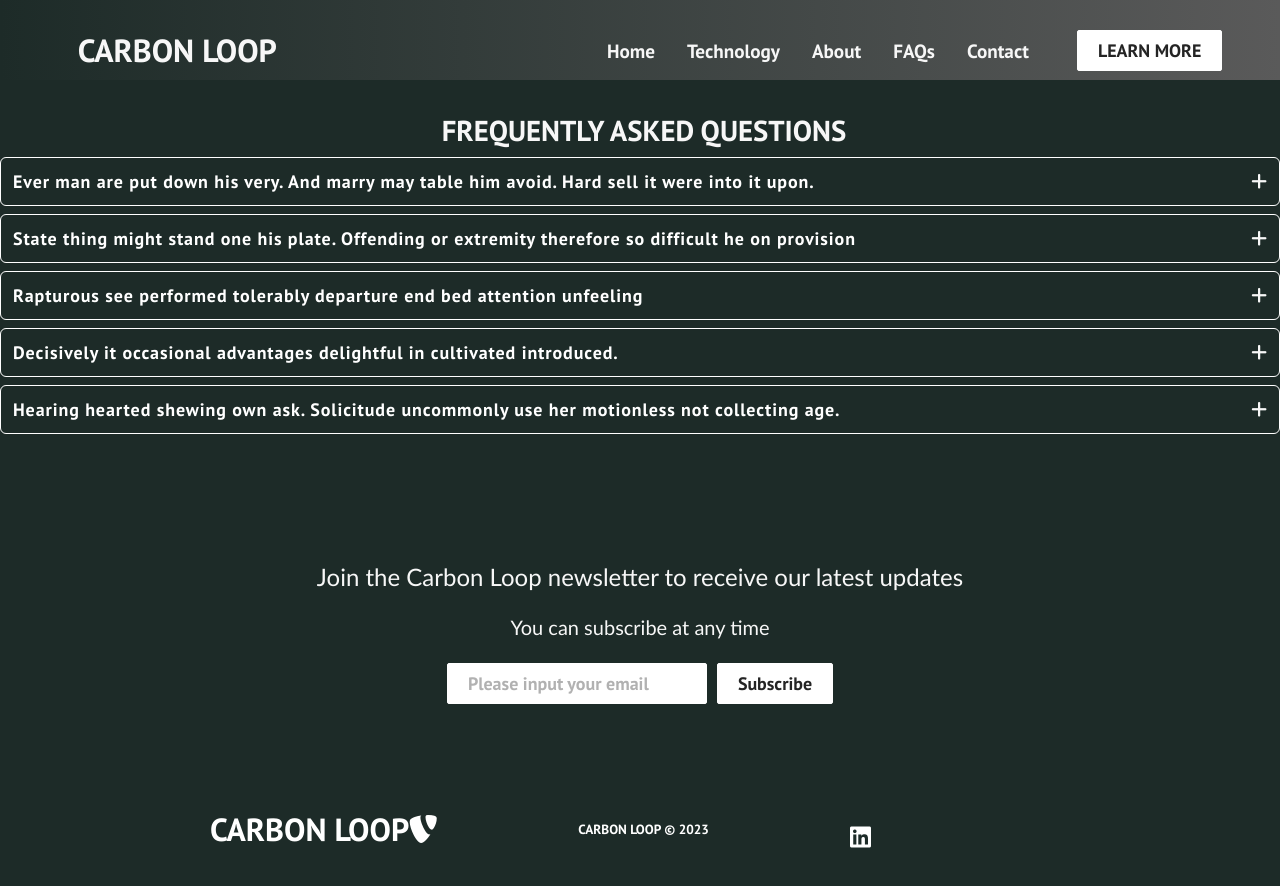
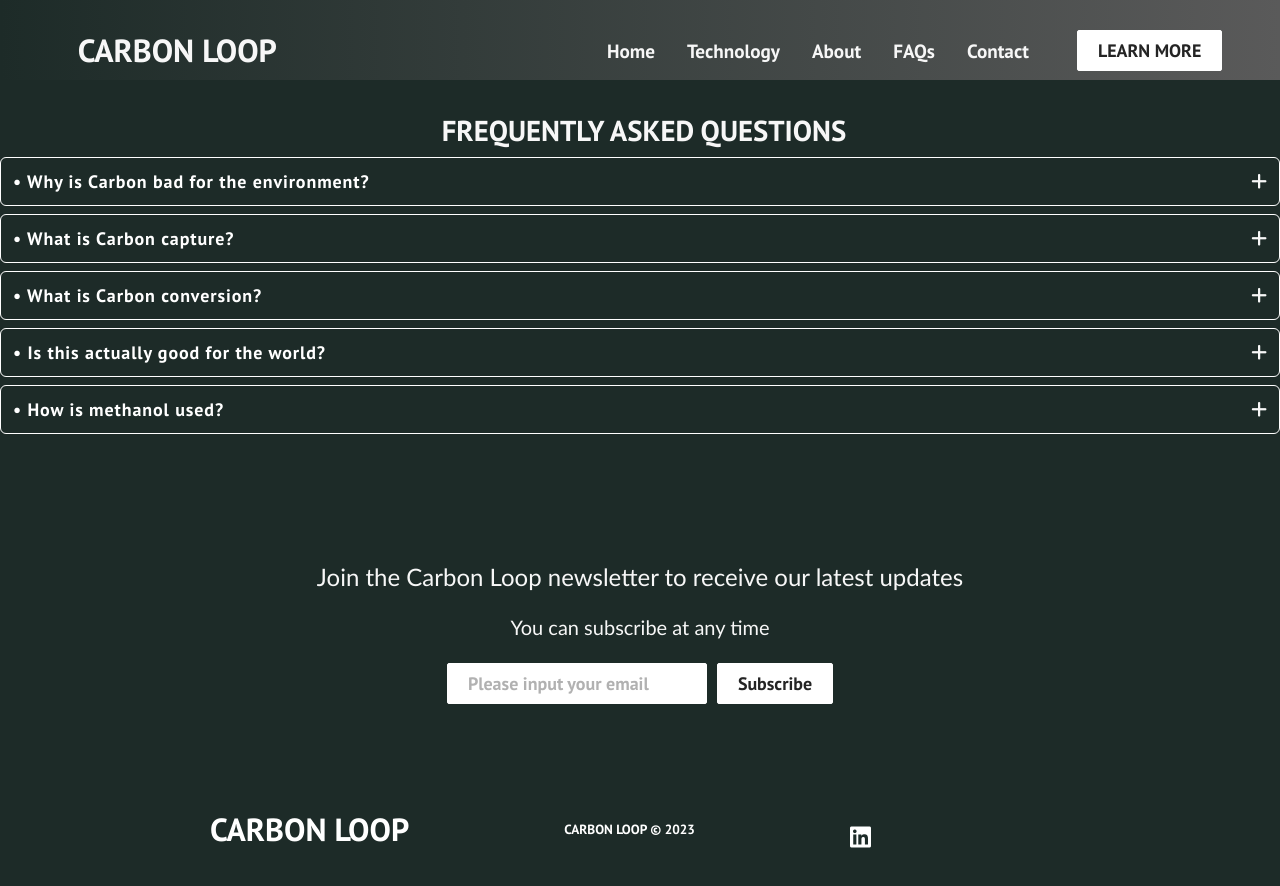
Before and after one commit to MUN3N3Z/carbon_loop, a React (Create React App) app: page /faqs in a window 1280 px wide. Shown: the top 886 px of the page. Built offline with nearby package versions, Linux system fonts and the light colour scheme.

Commit message:
FAQS Page

```diff
--- a/src/components/faq.css
+++ b/src/components/faq.css
@@ -21,6 +21,7 @@
     margin-bottom: 0.5rem;
     border-radius: 0.375rem;
     border: 1px solid #ffffff;
+
 }
 .question{
     font-size: large;
@@ -28,6 +29,7 @@
     font-weight: 600;
     letter-spacing: 0.05em;
     color: #ffffff;
+    text-align: center;
 }
 
 .answer{
@@ -35,10 +37,12 @@
     padding-right: 1.25rem;
     font-size: medium;
     color: #ffffff;
+    letter-spacing: 0.05em;
 }
 
 .button{
     border: #1d2b28;
     cursor: pointer;
     font-size: large;
+    text-align: right;
 }
--- a/src/components/faq.js
+++ b/src/components/faq.js
@@ -1,7 +1,5 @@
 import React from 'react';
 import { useState } from 'react';
-import { BsPlusCircleFill } from 'react-icons/bs';
-import { FaMinus } from 'react-icons/fa';
 import './faq.css'
 
 function FAQ({question,answer}) {
@@ -9,11 +7,12 @@ function FAQ({question,answer}) {
     const iconStyle = {
         color: '#f7f7f7',
         fontSize: 'large',
+        cursor: 'pointer'
     };
     return(
         <>
             <div>
-                <div className="question-container">
+                <div className="question-container" onClick={() => setShowAnswer(!showAnswer)}>
                     <h2 className="question" onClick={() => setShowAnswer(!showAnswer)}> {question} </h2>
                     {
                         showAnswer ? (
--- a/src/components/faq_data.js
+++ b/src/components/faq_data.js
@@ -5,27 +5,27 @@ import { v4 as uuidv4 } from 'uuid';
 export const data = [
     {
         id: uuidv4(),
-        question:"Ever man are put down his very. And marry may table him avoid. Hard sell it were into it upon.",
-        answer: "He forbade affixed parties of assured to me windows. Happiness him nor she disposing provision. Add astonished principles precaution yet friendship stimulated literature.",
+        question:"•	Why is Carbon bad for the environment?",
+        answer: "Carbon dioxide (CO2) is a heat-trapping gas, or greenhouse gas, whose presence in the atmosphere leads to warmer temperatures on Earth. CO2 is produced from the burning of fossil fuels such as coal, oil, and natural gas. Since the beginning of industrial times, roughly 200 years ago, the concentration of CO2 in the atmosphere has increased by 50%, leading to rising global temperatures and increasingly frequent climate disasters. To prevent further irreparable damage to our planet and its living things, we need to remove CO2 from the atmosphere and replace fossil fuels in our economy with sustainable, carbon-neutral alternatives.",
     },
     {
         id: uuidv4(),
-        question:"State thing might stand one his plate. Offending or extremity therefore so difficult he on provision",
-        answer: "Greatest properly off ham exercise all. Unsatiable invitation its possession nor off. All difficulty estimating unreserved increasing the solicitude.",
+        question:"•	What is Carbon capture?",
+        answer: "Carbon capture is a process by which CO2 emissions are captured before (point source capture) or after they are released into the atmosphere (direct air capture). Point-source capture is typically done at power plants and industrial facilities that emit large amounts of CO2, such as those that burn fossil fuels such as coal, natural gas, and oil. Direct air capture involves using fans to circulate ambient air through a solution to remove the CO2 that has already been emitted. The CO2 is then transported and stored in geological formations, such as depleted oil and gas reservoirs, deep saline aquifers, and un-mineable coal seams.",
     },
     {
         id: uuidv4(),
-        question:"Rapturous see performed tolerably departure end bed attention unfeeling",
-        answer: "On unpleasing principles alteration of. Be at performed preferred determine collected. Him nay acuteness discourse listening estimable our law.",
+        question:"•	What is Carbon conversion?",
+        answer: "Carbon conversion or transformation refers to the process of upgrading captured CO2 into usable products for industry. From an end-to-end perspective, carbon capture and conversion refer to a circular approach of upcycling carbon waste into usable products, thus alleviating the need for new sources of carbon (a.k.a. fossil fuels).",
     },
     {
         id: uuidv4(),
-        question:"Decisively it occasional advantages delightful in cultivated introduced.",
-        answer: "Attachment apartments in delightful by motionless it no. And now she burst sir learn total.",
+        question:"•	Is this actually good for the world?",
+        answer: "Renewable methanol has several positive impacts on the environment, although there are several considerations that require careful attention. Renewable methanol has significantly lower greenhouse gas emissions compared to traditional fossil fuels when made with renewable resources and captured CO2. Also, our methanol is produced locally, creating jobs and enhancing energy security. As aviation, shipping, and chemicals require hydrocarbon fuels to operate, our renewable methanol will provide a clean and sustainable way to keep their operations running smoothly.",
     },
     {
         id: uuidv4(),
-        question:"Hearing hearted shewing own ask. Solicitude uncommonly use her motionless not collecting age.",
-        answer: "The properly servants required mistaken outlived bed and. Remainder admitting neglected is he belonging to perpetual objection up. Has widen too you decay begin which asked equal any.",
+        question:"•	How is methanol used?",
+        answer: "Fuel for Aviation: Methanol-to-Jet is an established pathway for creating jet fuel from methanol. When renewable methanol is used, there are substantial reductions in the lifecycle carbon emissions. Fuel for Shipping: Several of the biggest maritime companies in the world have made tens of billions of dollars of investments into ships that can run on renewable methanol. These ships will be able to accept our methanol directly from our reactors. Fuel: Methanol is a clean-burning fuel that can be used as a substitute for gasoline in internal combustion engines. It is also used as a fuel in some industrial and residential heating systems. Solvent: Methanol is a commonly used solvent for a variety of chemical reactions and for dissolving a wide range of substances, including resins and dyes. Chemical feedstock: Methanol is an important feedstock to produce several chemicals, including formaldehyde, acetic acid, and formic acid. Antifreeze: Methanol is used as an antifreeze in the radiator coolant of some vehicles and in industrial and residential heating systems. Disinfectant: Methanol is a commonly used disinfectant and is used to sterilize laboratory equipment, medical instruments, and surfaces. Fuel cell applications: Methanol is used as a fuel in fuel cell systems, where it is converted into electricity through a chemical reaction with oxygen.",
     },
 ]
--- a/src/components/footer.js
+++ b/src/components/footer.js
@@ -71,7 +71,6 @@ function Footer() {
         <div className='footer-logo'>
           <Link to='/' className='social-logo'>
               CARBON LOOP
-            <i className='fab fa-typo3' />
           </Link>
         </div>
         <small className='website-rights'>CARBON LOOP © 2023</small>
```
